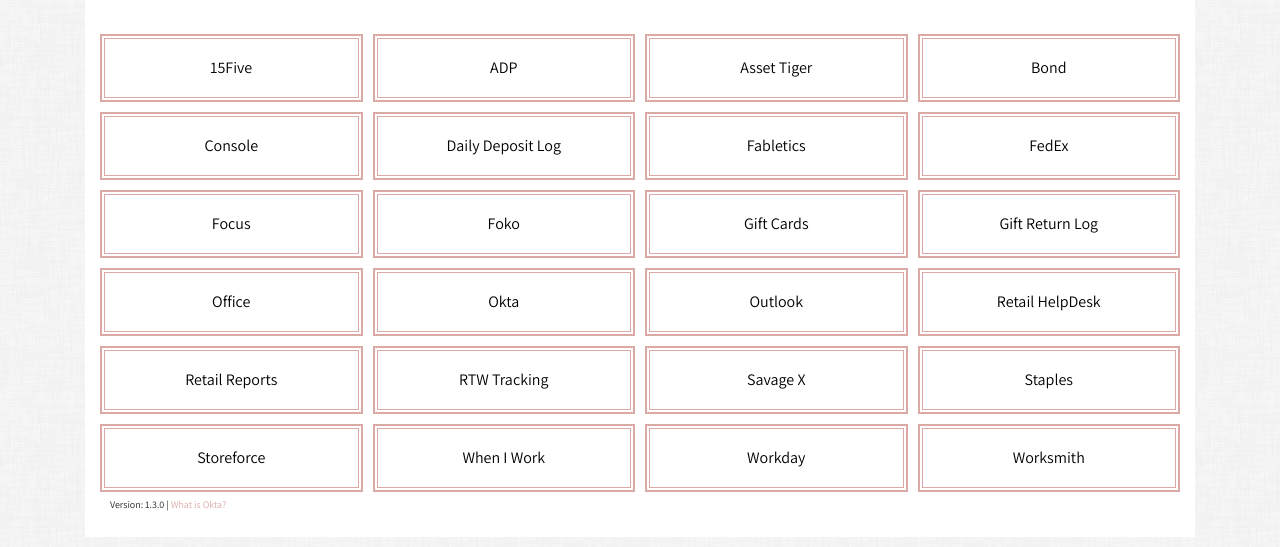
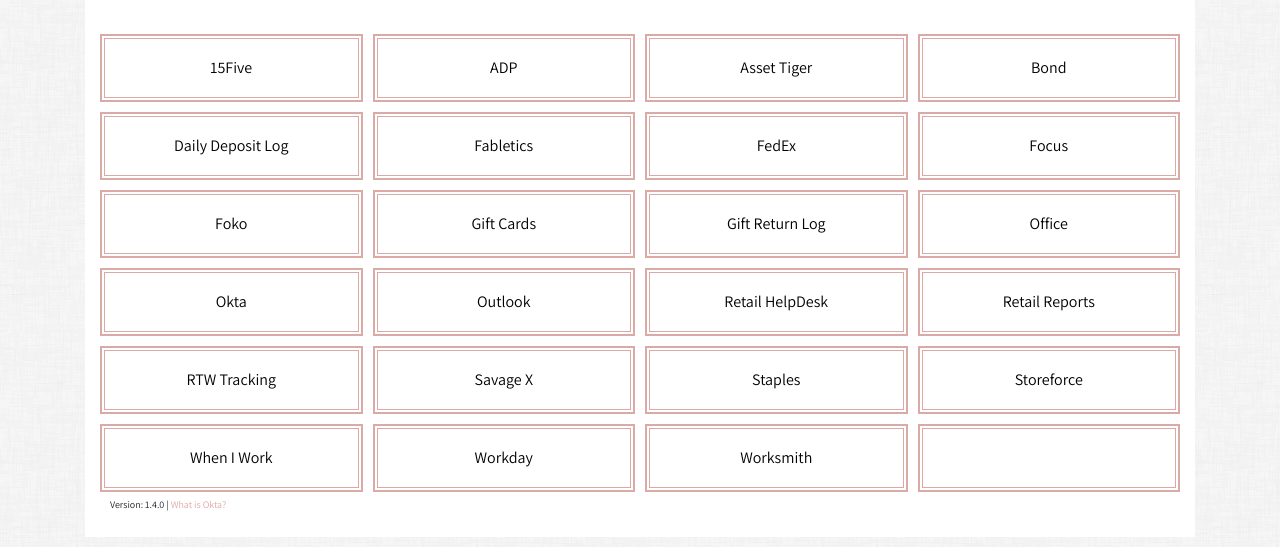
Before and after one commit to fableticsretail/savage, a plain HTML site: page index.html in a window 1280 px wide. Shown: the part 95-642 px from the top of the page. Drawn offline with nearby package versions, Linux system fonts and the light colour scheme.

Commit message:
1.4.0
Removed Console link, moved everything up into groups of 4.

```diff
--- a/index.html
+++ b/index.html
@@ -55,39 +55,40 @@
     <div class="col text-center"><a href="https://bond.techstyle.net/">Bond</a></div>
 
     <div class="w-100"></div>
-    <div class="col text-center"><a href="https://console.techstyle.net/">Console</a></div>
     <div class="col text-center"><a href="https://docs.google.com/forms/d/e/1FAIpQLSeLM_exg9zSyL8SFI9JEkt34ARF7JtSUwzAH4vIbD67ElsspA/viewform">Daily Deposit Log</a></div>
     <div class="col text-center"><a href="https://www.fabletics.com/">Fabletics</a></div>
     <div class="col text-center"><a href="https://www.fedex.com/en-us/home.html">FedEx</a></div>
+    <div class="col text-center"><a href="https://fblrtl.com/">Focus</a></div>
 
     <div class="w-100"></div>
-    <div class="col text-center"><a href="https://fblrtl.com/">Focus</a></div>
     <div class="col text-center"><a href="https://web.foko.co/auth?action=signin">Foko</a></div>
     <div class="col text-center"><a href="https://www.fabletics.com/giftcard/buy">Gift Cards</a></div>
     <div class="col text-center"><a href="https://docs.google.com/spreadsheets/d/17pG75oOH-kkUCKkyLKfkM_sqvih1zm9u0f6zWmRBLWE/edit#gid=0">Gift Return Log</a></div>
+    <div class="col text-center"><a href="https://office.com/">Office</a></div>
 
     <div class="w-100"></div>
-    <div class="col text-center"><a href="https://office.com/">Office</a></div>
     <div class="col text-center"><a href="https://techstyle.okta.com/">Okta</a></div>
     <div class="col text-center"><a href="https://owa.justfab.net/">Outlook</a></div>
     <div class="col text-center"><a href="http://retailsupport.justfab.net/">Retail HelpDesk</a></div>
+    <div class="col text-center"><a href="http://reporting.justfab.net/WMS/Pages/Folder.aspx?ItemPath=/WMS/WMS_Reporting/RetailReports&amp;ViewMode=List">Retail Reports</a></div>
 
     <div class="w-100"></div>
-    <div class="col text-center"><a href="http://reporting.justfab.net/WMS/Pages/Folder.aspx?ItemPath=/WMS/WMS_Reporting/RetailReports&amp;ViewMode=List">Retail Reports</a></div>
     <div class="col text-center"><a href="https://docs.google.com/forms/d/e/1FAIpQLSfHGzWyGHYJ-MaOLxmUy_u2fMaJBFMqx5mdqcUJTex6tyAMmw/viewform?c=0&w=1">RTW Tracking</a></div>
     <div class="col text-center"><a href="https://www.savagex.com/">Savage X</a></div>
     <div class="col text-center"><a href="https://www.staplesadvantage.com/shop/sahome?storeId=10101">Staples</a></div>
+    <div class="col text-center"><a href="https://sf-techstyle.mobi/storeforce/">Storeforce</a></div>
 
     <div class="w-100"></div>
-    <div class="col text-center"><a href="https://sf-techstyle.mobi/storeforce/">Storeforce</a></div>
     <div class="col text-center"><a href="https://login.wheniwork.com/">When I Work</a></div>
     <div class="col text-center"><a href="https://www.myworkday.com/justfab/d/home.htmld">Workday</a></div>
     <div class="col text-center"><a href="https://clients.worksmith.com/#/">Worksmith</a></div>
+    <div class="col text-center"> </div>
+
 
 
   </div>
 
-  <div class="version">Version: 1.3.0 | <a href="https://fblrtl.com/it-tech-support-guides/what-is-okta/">What is Okta?</a></div>
+  <div class="version">Version: 1.4.0 | <a href="https://fblrtl.com/it-tech-support-guides/what-is-okta/">What is Okta?</a></div>
 
 <!-- stop editing -->
   </div>
```
